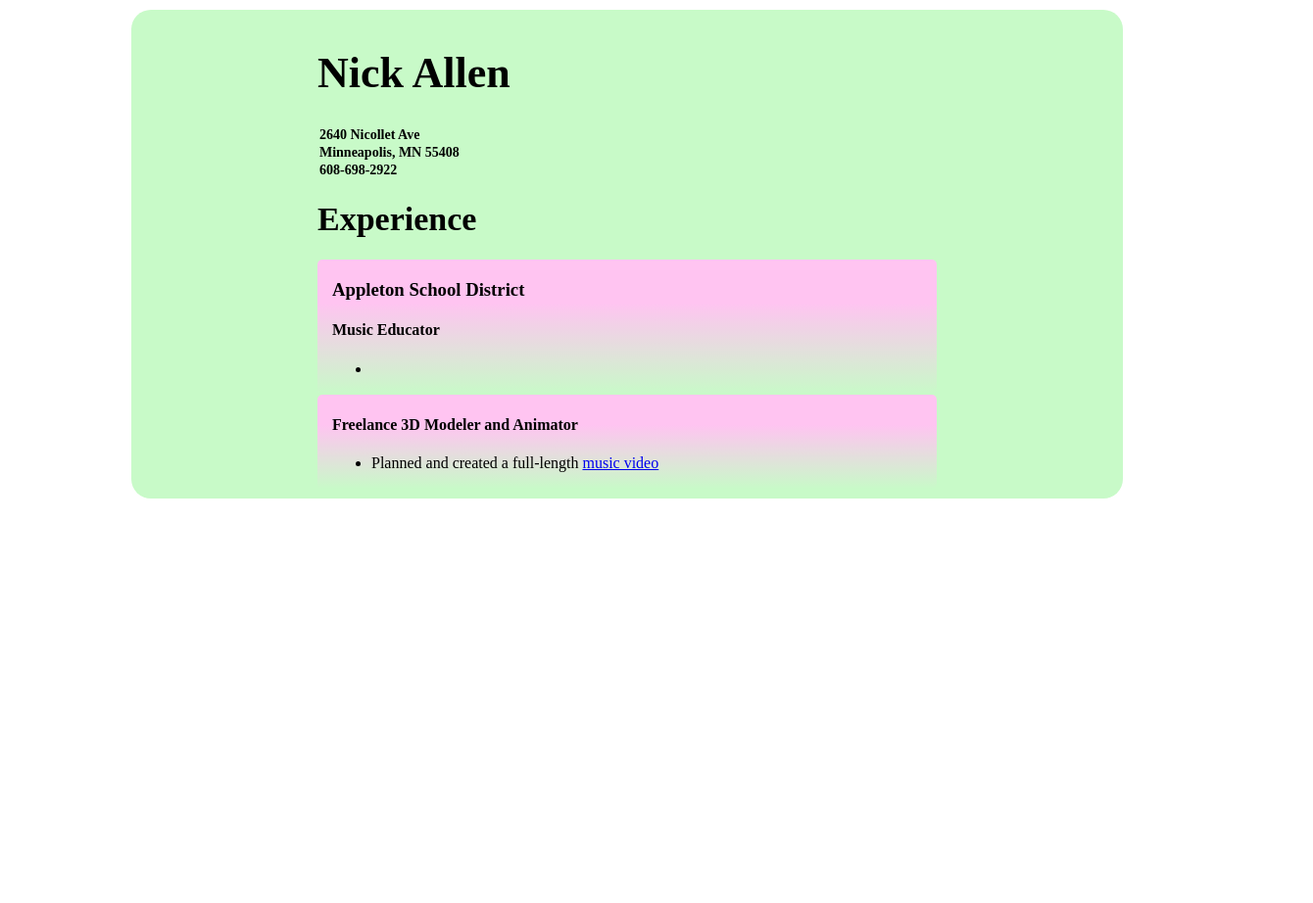
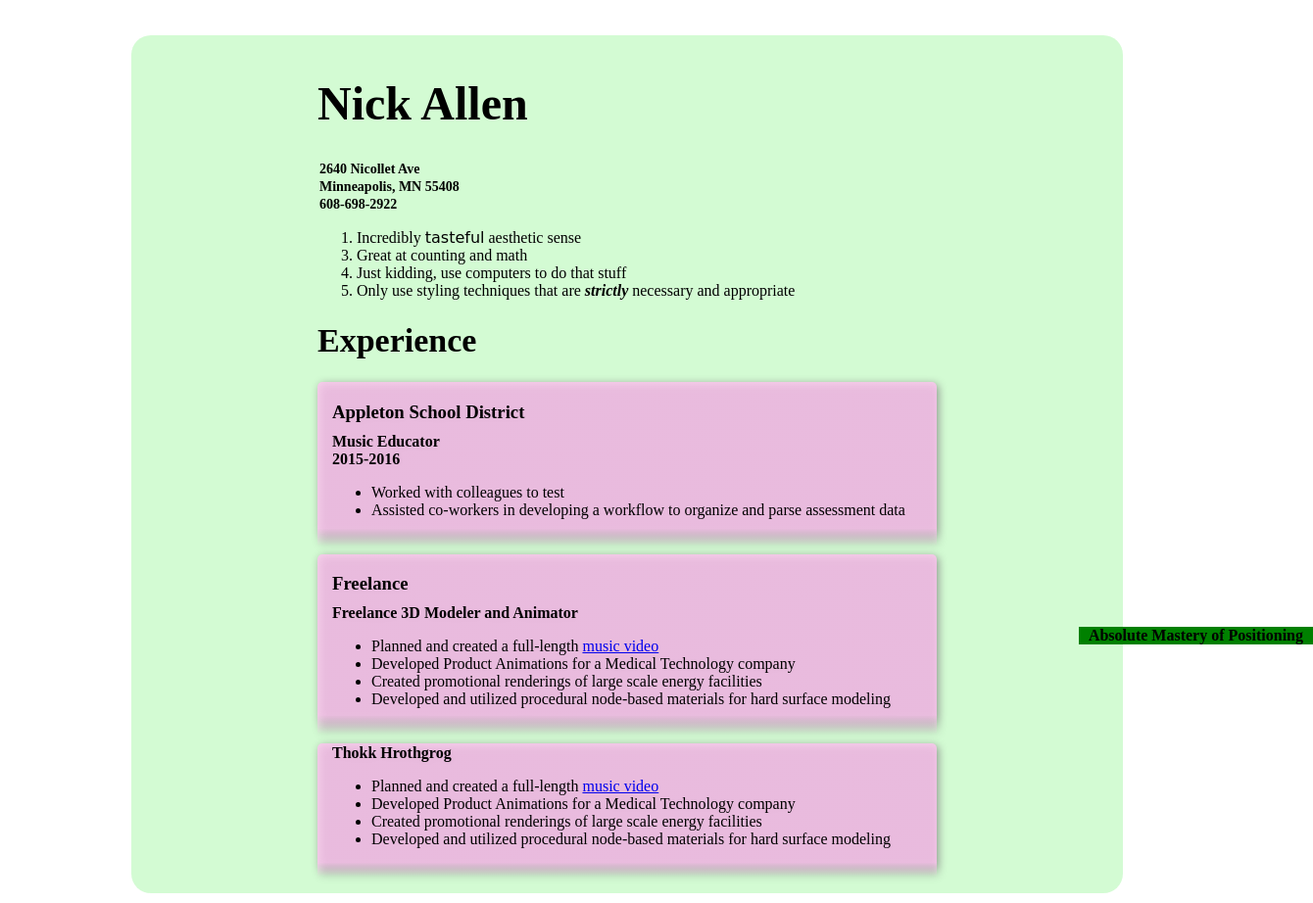
Before and after one commit to blingusblongus/portfolio-submission, a plain HTML site: page index.html in a window 1280 px wide. Shown: the whole page at 98% size, 1340 px wide, since content can reach past the window. Before the commit the page ends 800 px from the top, so only its background shows below. Drawn offline with Linux system fonts and the light colour scheme; a web font is replaced by a local one.

Commit message:
added lots of content

```diff
--- a/index.html
+++ b/index.html
@@ -3,9 +3,15 @@
   <head>
     <meta charset="utf-8">
     <link rel="stylesheet" href="style.css">
+    <link rel="preconnect" href="https://fonts.googleapis.com">
+    <link rel="preconnect" href="https://fonts.gstatic.com" crossorigin>
+    <link href="https://fonts.googleapis.com/css2?family=Flavors&display=swap" rel="stylesheet">
     <title>Nick's Prime Academy Application</title>
   </head>
   <body>
+    <div id="pop-up">
+      <img src=""
+    </div>
     <div id="container">
       <div class="content-contact">
         <h1>Nick Allen</h1>
@@ -13,24 +19,51 @@
         <h2>Minneapolis, MN 55408</h2>
         <h2>608-698-2922</h2>
       </div>
+      <div id="about-me">
+        <ol>
+          <li>Incredibly <span class="flavors">tasteful</span> aesthetic sense</li>
+          <li class="no-display"></li>
+          <li>Great at counting and math</li>
+          <li>Just kidding, use computers to do that stuff</li>
+          <li>Only use styling techniques that are <em><strong>strictly</strong></em> necessary and appropriate</li>
+        </ol>
+      </div>
       <div class="content-experience">
         <h1 id="experience-title">Experience</h1>
         <div class="job-info">
           <h3>Appleton School District</h3>
-          <h4>Music Educator</h4>
+          <h4 class="year">Music Educator</h4>
+          <h4>2015-2016</h4>
           <ul>
-            <li></li>
+            <li>Worked with colleagues to test </li>
+            <li>Assisted co-workers in developing a workflow to organize and parse assessment data</li>
           </ul>
         </div>
         <div class="job-info">
+          <h3>Freelance</h3>
           <h4>Freelance 3D Modeler and Animator</h4>
           <ul>
             <li>Planned and created a full-length <a href="https://www.youtube.com/watch?v=LxF8cB5AaCY">music video</a></li>
+            <li>Developed Product Animations for a Medical Technology company</li>
+            <li>Created promotional renderings of large scale energy facilities</li>
+            <li>Developed and utilized procedural node-based materials for hard surface modeling</li>
           </ul>
         </div>
-
-
-
+        <div class="job-info">
+          <h4>Thokk Hrothgrog</h4>
+          <ul>
+            <li>Planned and created a full-length <a href="https://www.youtube.com/watch?v=LxF8cB5AaCY">music video</a></li>
+            <li>Developed Product Animations for a Medical Technology company</li>
+            <li>Created promotional renderings of large scale energy facilities</li>
+            <li>Developed and utilized procedural node-based materials for hard surface modeling</li>
+          </ul>
+        </div>
+        <div class="fixed-box">
+          <h4>I meant fixed actually</h4>
+        </div>
+        <div class="absolute-box">
+          <h4>Absolute Mastery of Positioning</h4>
+        </div>
       </div>
     </div>
   </body>
--- a/style.css
+++ b/style.css
@@ -1,5 +1,5 @@
 h1 {
-  font-size: 44px;
+  font-size: 48px;
 }
 
 h2 {
@@ -7,14 +7,50 @@ h2 {
   margin: 2px;
 }
 
-.job-info {
-  padding: 1px 15px;
-  border-radius: 5px;
-  background: linear-gradient(0deg, rgba(9,9,121,0) 0%, rgba(255,196,241,1) 68%);
+h3 {
+  margin-bottom: 10px;
 }
 
+h4 {
+  margin: auto;
+}
+
+.job-info {
+  padding: 1px 15px 20px;
+  border-radius: 5px;
+  background: linear-gradient(0deg, rgba(9,9,121,0) 5%, rgba(255,196,241,.8) 15%);
+  filter: drop-shadow(2px 2px 4px gray);
+}
+
+.fixed-box {
+  position: fixed;
+  top: 80%;
+  right: 10px;
+  background-color: green;
+  margin: auto;
+  padding: 0px 10px;
+}
+
+.absolute-box {
+  position: absolute;
+  top: 80%;
+  right: -60px;
+  background-color: green;
+  margin: auto;
+  padding: 0px 10px;
+}
+
+.flavors {
+  font-family: Flavors, cursive;
+}
+
+.no-display {
+  font-size: 0px;
+}
+
+
 #container {
-  background-color: rgb(200, 250, 200);
+  background-color: rgba(200, 250, 200, .8);
   padding: 10px 15% 10px 15%;
   margin: 10px 10%;
   border-radius: 20px;
@@ -23,3 +59,13 @@ h2 {
 #experience-title {
   font-size: 34px;
 }
+
+#about-me {
+  width: auto;
+}
+
+@media (max-width: 480px) {
+  h1 {
+    font-size: 10vw;
+  }
+}
```
